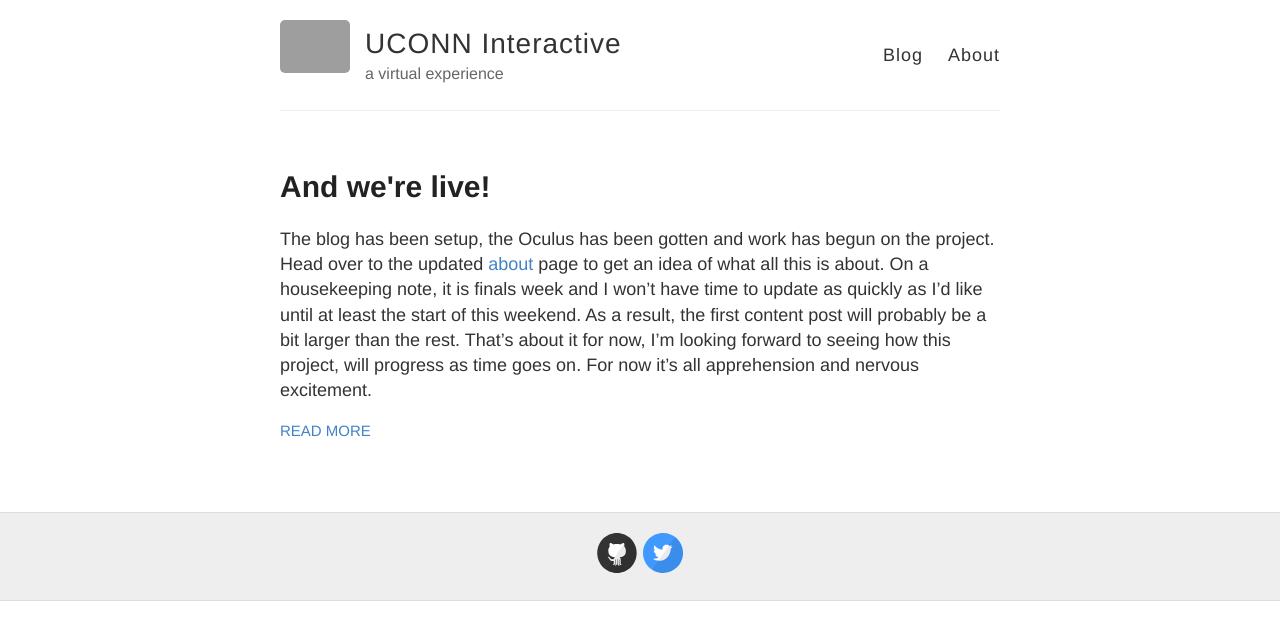
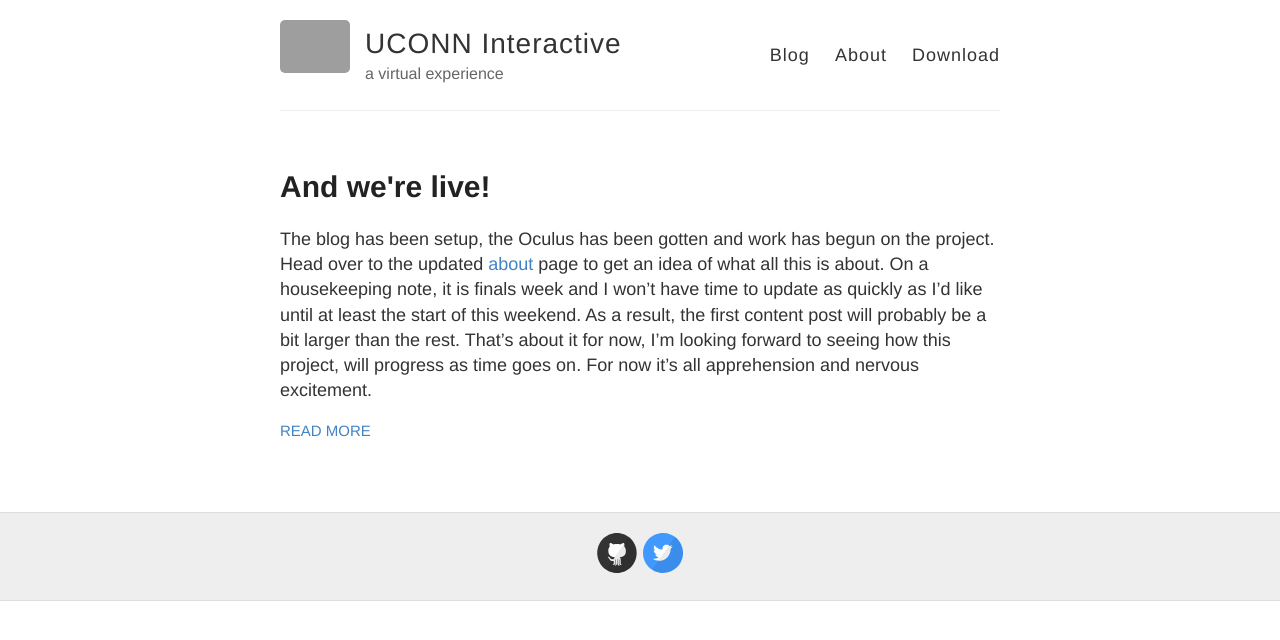
Before and after one commit to freshwaterfish1/uconninteractive, a Jekyll site: the page built from index.html, in a window 1280 px wide. Shown: the top 640 px of the page. Built offline with Jekyll 4.4.1, drawn with Linux system fonts in a browser that asks for light colours; Markdown is read by kramdown in place of the engine named in the settings; grey boxes are pictures that could not be loaded.

Commit message:
Update default.html

```diff
--- a/_layouts/default.html
+++ b/_layouts/default.html
@@ -29,6 +29,7 @@
           <nav>
             <a href="{{ site.baseurl }}/">Blog</a>
             <a href="{{ site.baseurl }}/about">About</a>
+            <a href="https://github.com/freshwaterfish1/uconninteractive/tree/master">Download</a>
           </nav>
         </header>
       </div>
```
